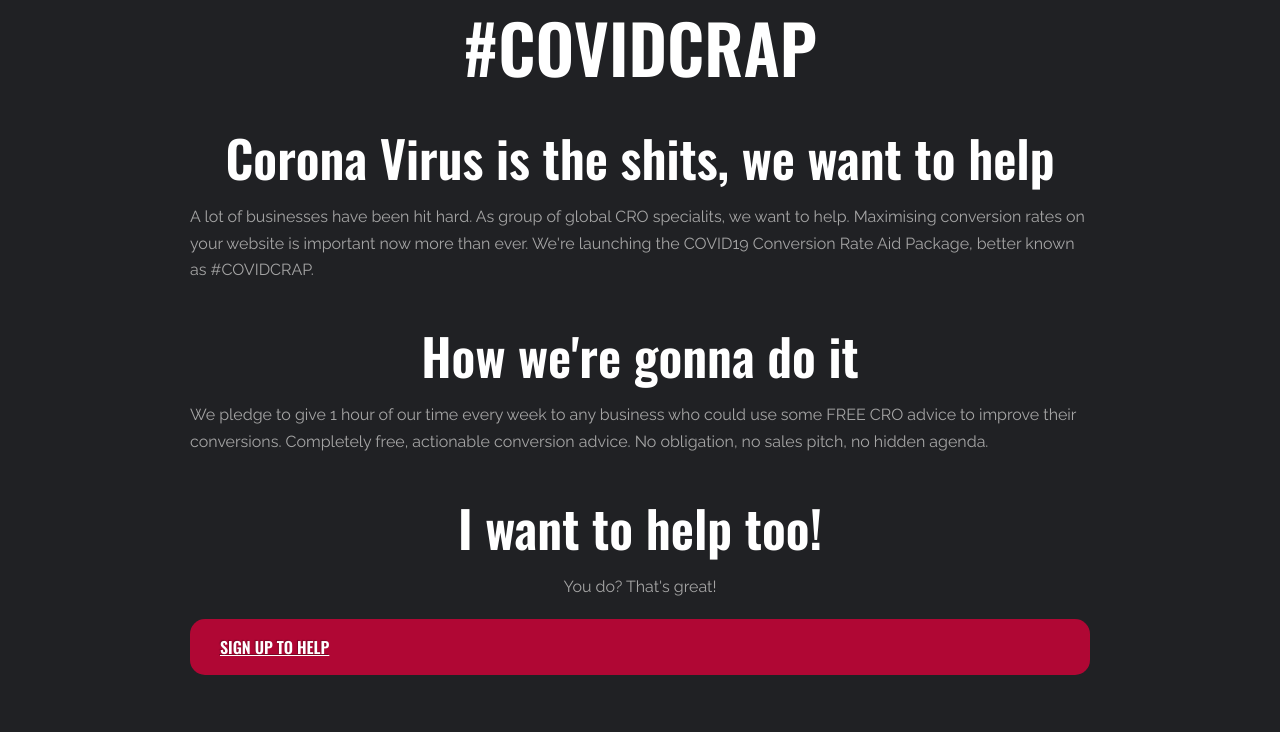
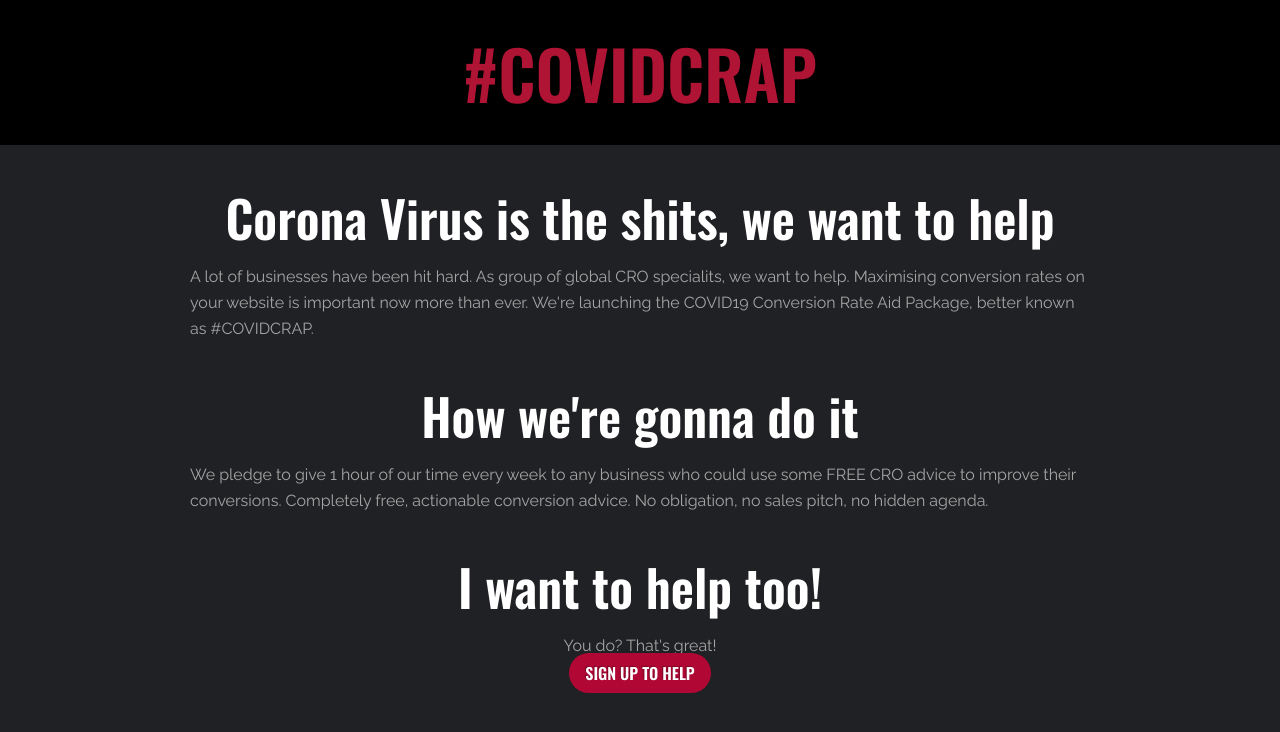
Before and after one commit to MJBeisch/covidcrap, a plain HTML site: page index.html in a window 1280 px wide. Drawn offline with nearby package versions, Linux system fonts and the light colour scheme.

Commit message:
text alignment, header colors

```diff
--- a/css/style.css
+++ b/css/style.css
@@ -1,8 +1,8 @@
 @import url('https://fonts.googleapis.com/css?family=Oswald:600|Raleway&display=swap');
 
-body { background:#202124; color:#A5A5A5; font-family: 'Raleway', sans-serif; font-weight:400; line-height:1.65; }
+body { background:#202124; color:#A5A5A5; font-family: 'Raleway', sans-serif; font-weight:400; line-height:1.65; margin:0; }
 h1, h2, h3, h4, h5, h6 { color:#fff; font-family:'Oswald', sans-serif; font-weight:600; line-height:1.15; margin:2.75rem 0 1.05rem; text-align:center; }
-h1 {  font-size:4.209em; margin-top:0; }
+h1 { background:#000; color:#B01434; font-size:4.209em; margin-top:0; padding:0.5em; }
 h2 { font-size:3.157em; }
 h3 { font-size:2.369em; }
 h4 { font-size:1.777em; }
@@ -13,6 +13,6 @@ p { margin-bottom: 1.15rem; }
 .center { margin-left:auto; margin-right:auto; }
 .justify-center { text-align:center; }
 
-.container { max-width:900px; width:95%; }
-.button { font-family:'Oswald', sans-serif; text-transform:uppercase; text-shadow: -1px -1px 1px rgba(0,0,0,0.3); }
-.button.cta { background:#B00734; color:#fff; border-radius:15px; display:block; padding:15px 30px; }
+.container { max-width:900px; padding:0 1em; }
+.button { border-radius:1.5em; font-family:'Oswald', sans-serif; text-decoration:none; text-transform:uppercase; padding:0.5em 1em; }
+.button.cta { background:#B00734; color:#fff; text-shadow: -1px -1px 1px rgba(0,0,0,0.3); }
--- a/index.html
+++ b/index.html
@@ -10,10 +10,11 @@
 </head>
 
 <body>
+    <h1>
+        #COVIDCRAP
+    </h1>
+
     <div class="container center">
-        <h1>
-            #COVIDCRAP
-        </h1>
         <h2>
             Corona Virus is the shits, we want to help
         </h2>
@@ -31,8 +32,9 @@
         </h2>
         <p class="justify-center">
             You do? That's great!
+            <br />
+            <a class="button cta center" href="https://forms.gle/9GNR13VzNf7aFLe49" target="_blank">Sign up to Help</a>
         </p>
-        <a class="button cta center" href="https://forms.gle/9GNR13VzNf7aFLe49" target="_blank">Sign up to Help</a>
     </div>
 </body>
 </html>
```
